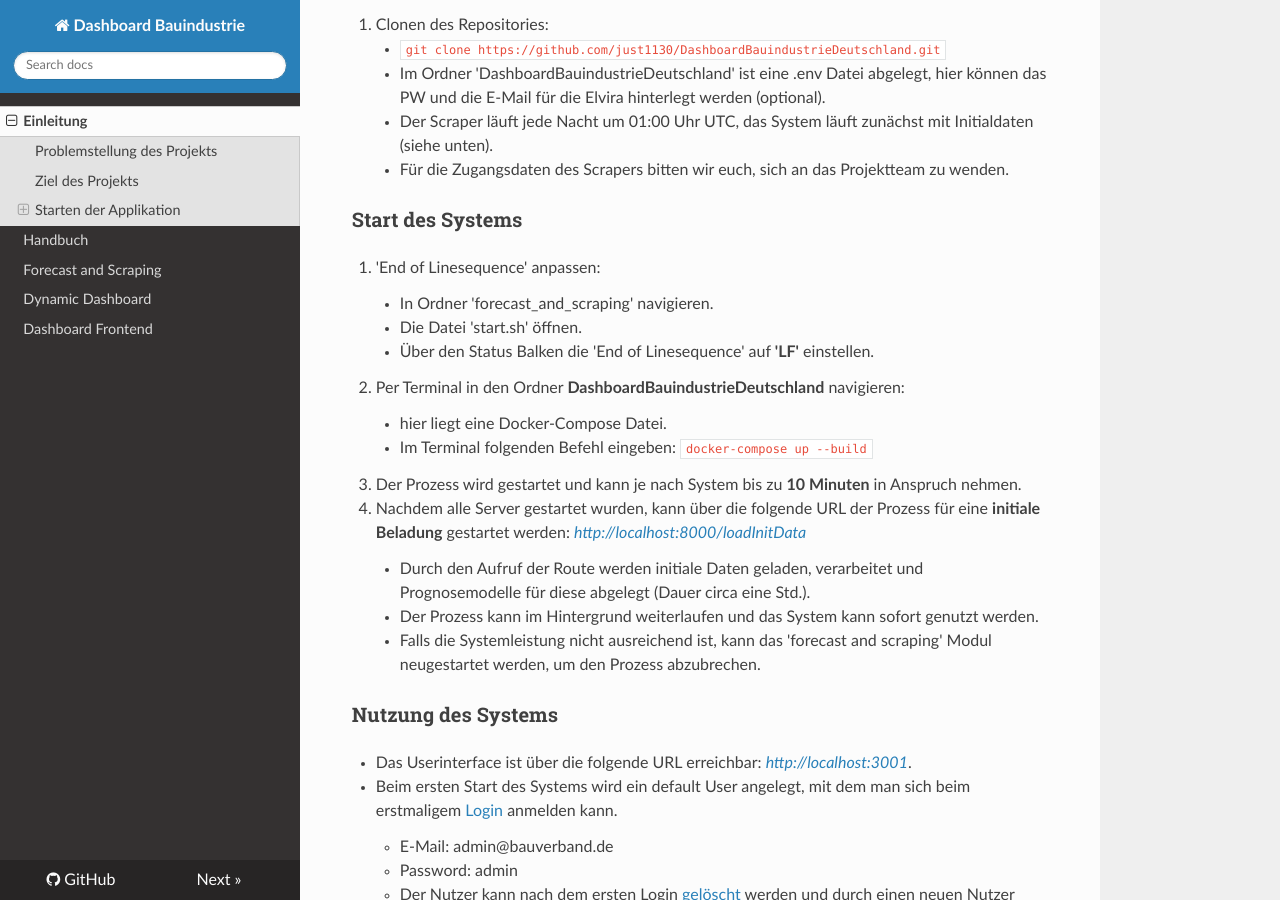
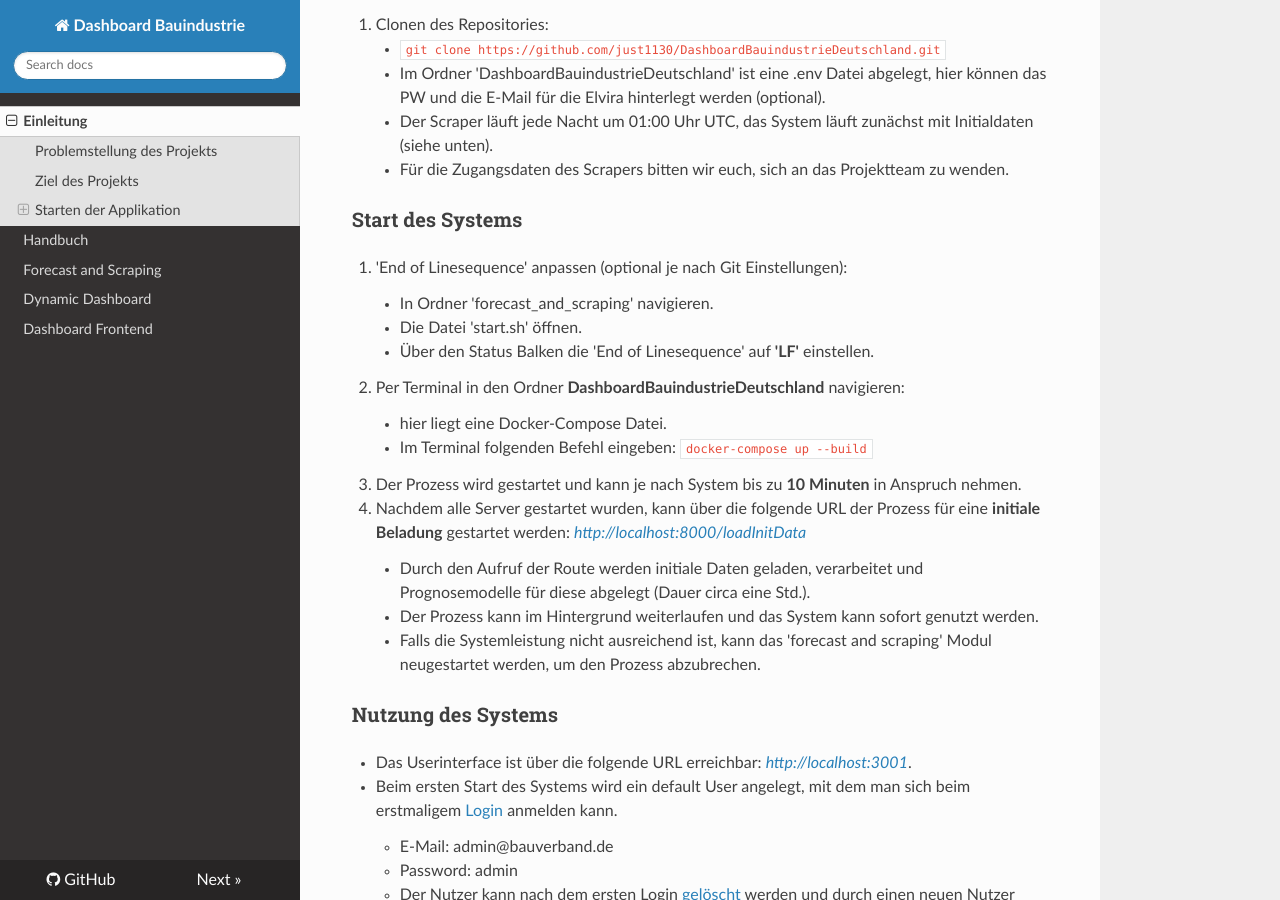
Before and after one commit to just1130/dashboardDoc, an MkDocs documentation site: the page built from docs/index.md, in a window 1280 px wide and 900 px high, scrolled down 1699 px. Built offline with MkDocs 1.6.1, drawn with Linux system fonts in a browser that asks for light colours; nearby versions of some CDN libraries.

Commit message:
Update index.md

```diff
--- a/docs/index.md
+++ b/docs/index.md
@@ -37,7 +37,7 @@ Für die Ausführung des Programmes ist es notwendig, Dockerdesktop (bzw. Docker
     - Für die Zugangsdaten des Scrapers bitten wir euch, sich an das Projektteam zu wenden.
 
 ### **Start des Systems**
-2. 'End of Linesequence' anpassen:
+2. 'End of Linesequence' anpassen (optional je nach Git Einstellungen):
     - In Ordner 'forecast_and_scraping' navigieren.
     - Die Datei 'start.sh' öffnen.
     - Über den Status Balken die 'End of Linesequence' auf **'LF'** einstellen.
```
